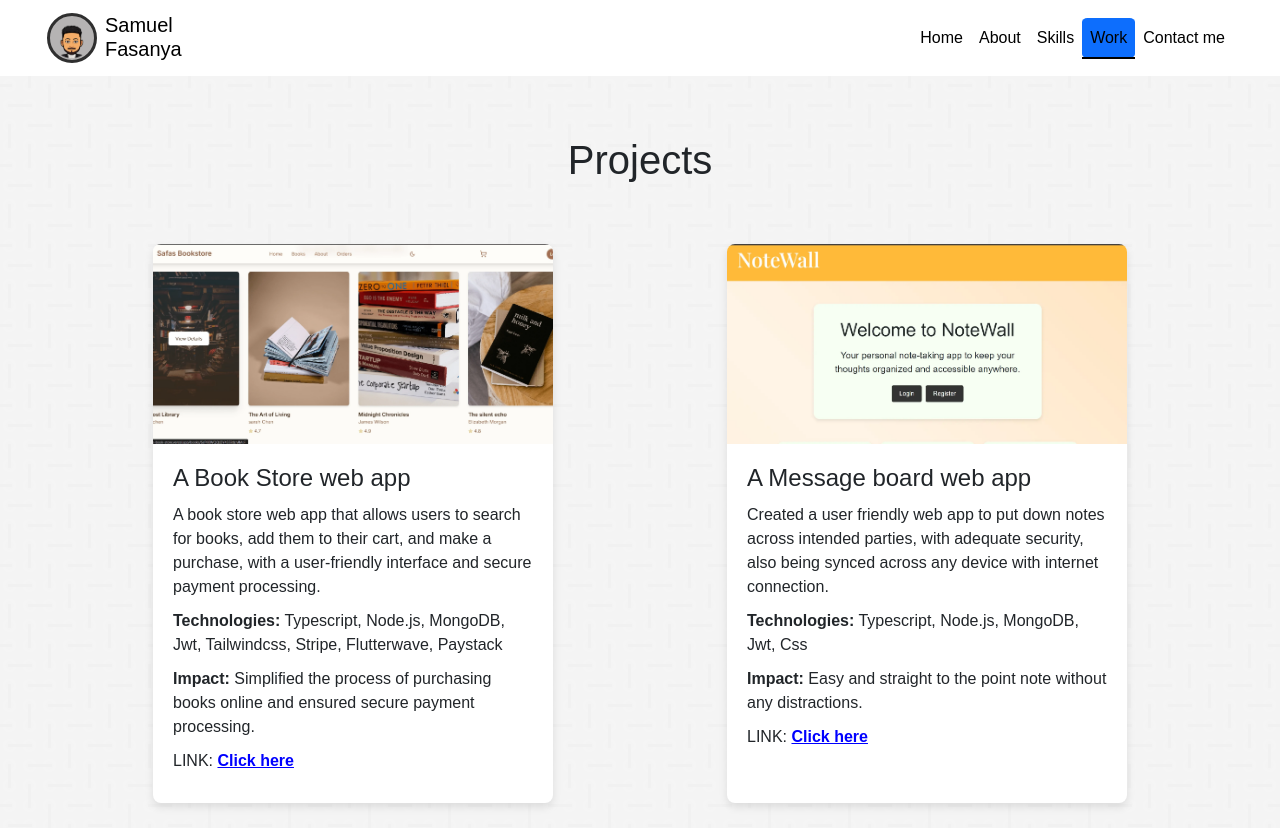
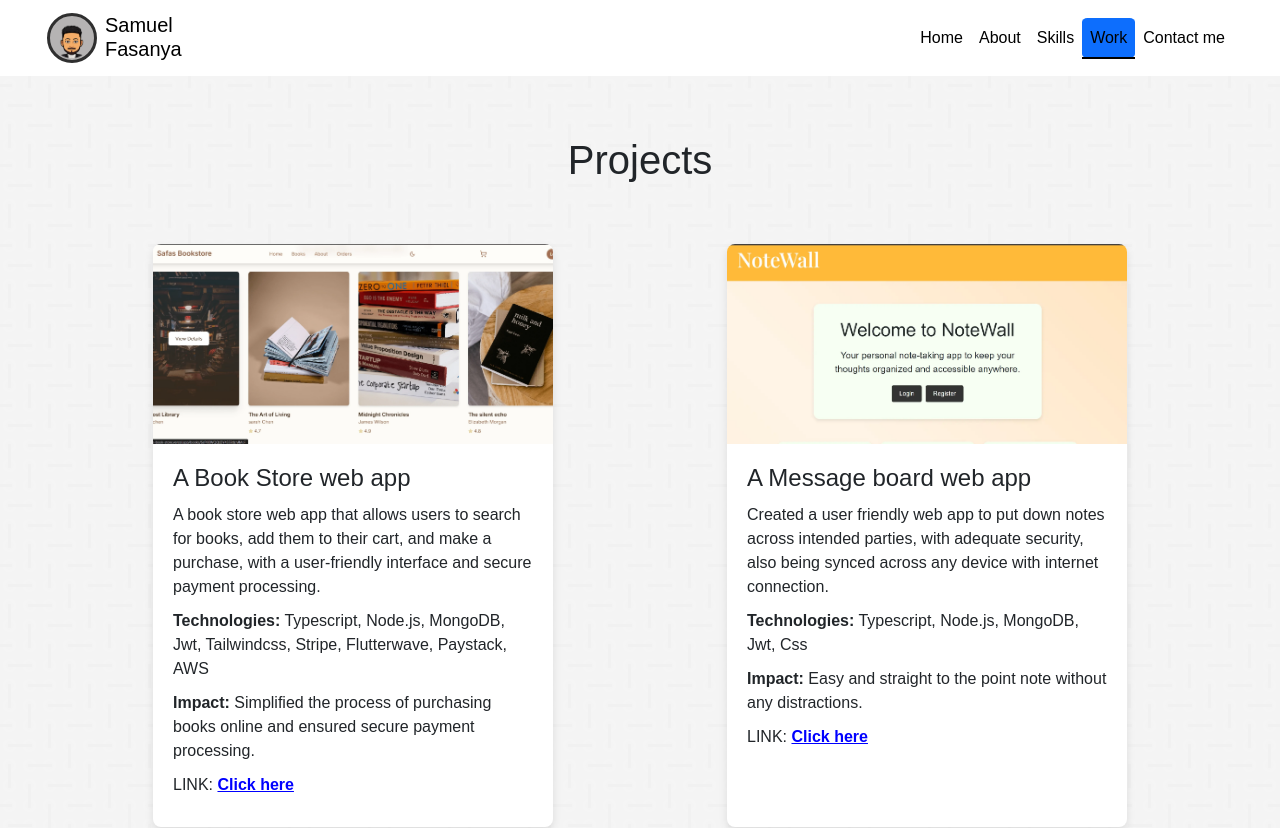
Before and after one commit to samfash/portfolioSite, a React (Create React App) app: page /what-i-do in a window 1280 px wide. Shown: the top 828 px of the page. Built offline with nearby package versions, Linux system fonts and the light colour scheme.

Commit message:
Update projectItems.js

```diff
--- a/src/components/projectItems.js
+++ b/src/components/projectItems.js
@@ -8,7 +8,7 @@ const Projects = [
   {
     title: 'A Book Store web app',
     description:' A book store web app that allows users to search for books, add them to their cart, and make a purchase, with a user-friendly interface and secure payment processing.',
-    technologies: 'Typescript, Node.js, MongoDB, Jwt, Tailwindcss, Stripe, Flutterwave, Paystack',
+    technologies: 'Typescript, Node.js, MongoDB, Jwt, Tailwindcss, Stripe, Flutterwave, Paystack, AWS',
     impact: 'Simplified the process of purchasing books online and ensured secure payment processing.',
     image: bookPic,
     link: 'https://safas-book-store.vercel.app/'
```
